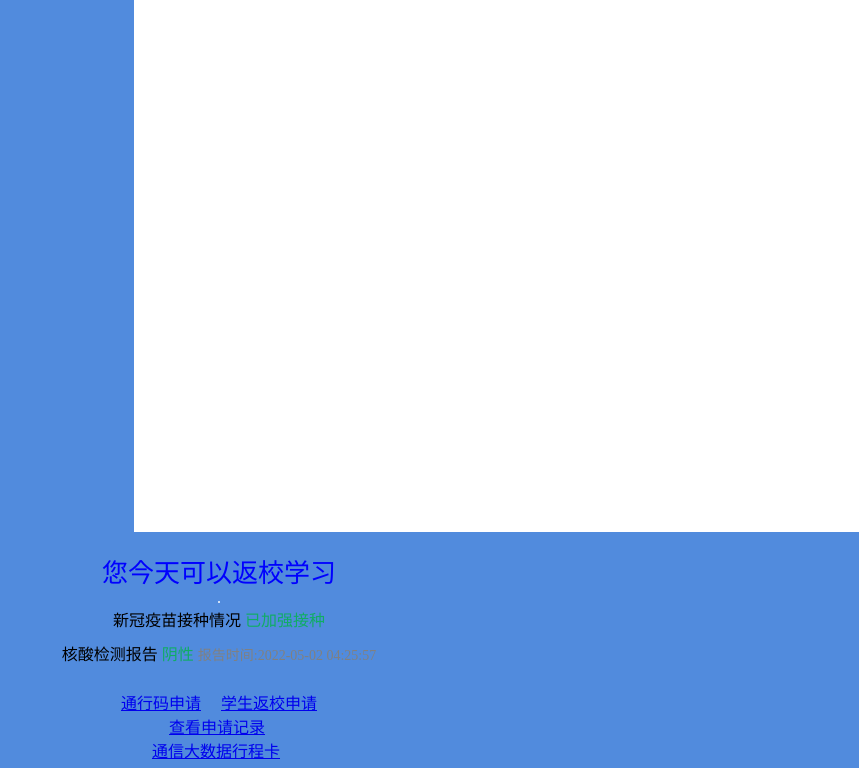
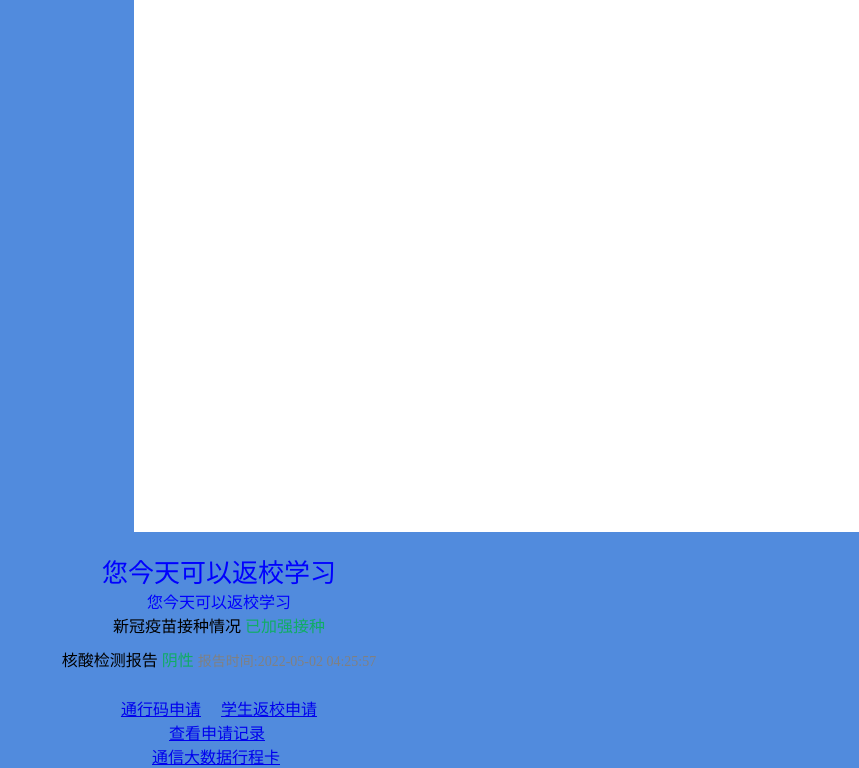
Before and after one commit to zzy0233/zhang0233.github.io, a plain HTML site: page index.html in a window 1280 px wide. Shown: the part 743-1511 px from the top of the page, without its empty margins (421-1280 px from the left). Drawn offline with Linux system fonts and the light colour scheme.

Commit message:
Update index.html

```diff
--- a/index.html
+++ b/index.html
@@ -197,7 +197,7 @@
 
 
                     </p>
-                    <p style="color: white;">.
+                    <p style="color: blue;">您今天可以返校学习
 
 
 
```
